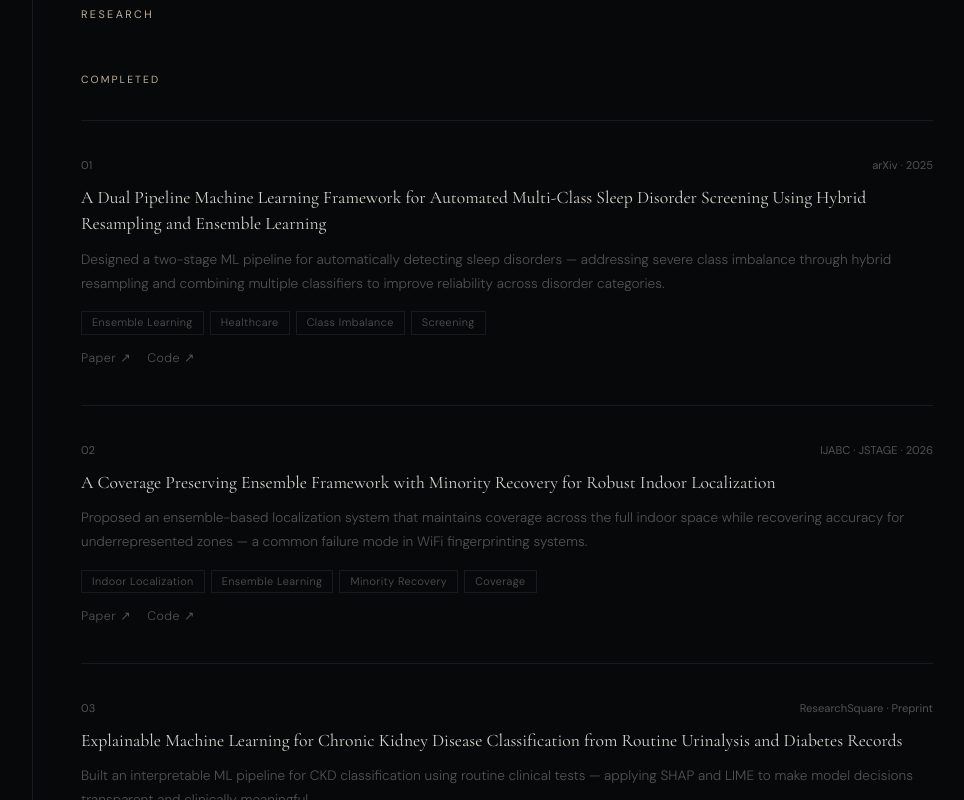
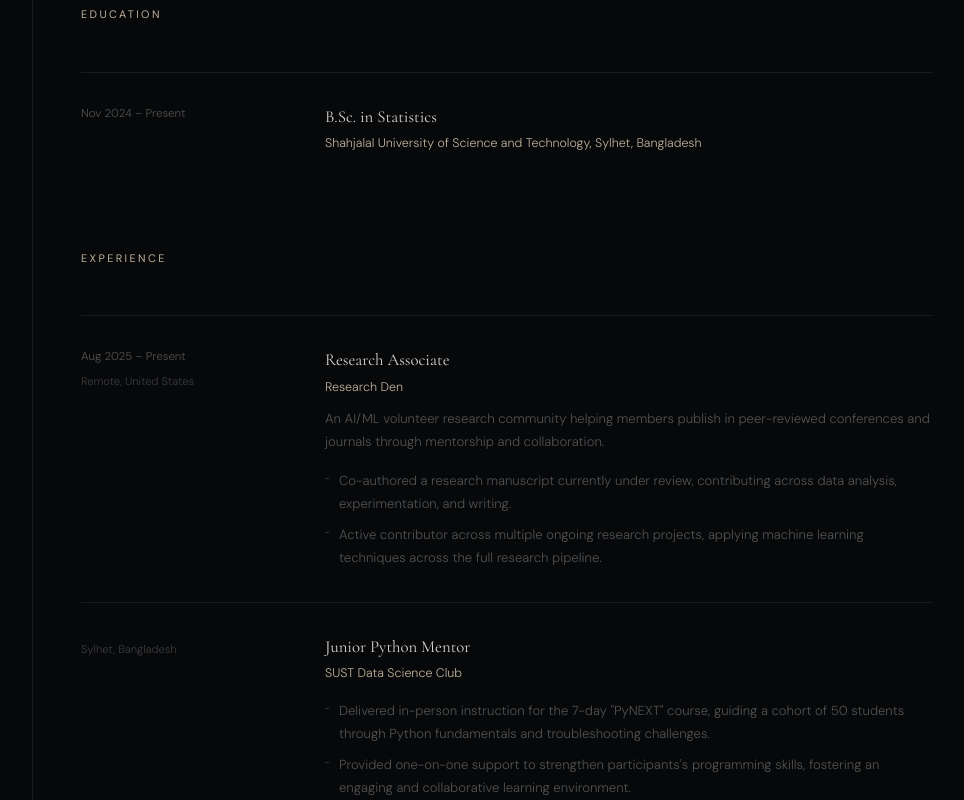
Before and after one commit to Miftahul-adib/my-portfolio, a React (Vite) app: page / in a window 1280 px wide. Shown: the part 1160-1960 px from the top of the page, without its empty margins (167-1131 px from the left). Built offline with nearby package versions, Linux system fonts and the light colour scheme.

Commit message:
Add Experience/Education section

```diff
--- a/src/App.jsx
+++ b/src/App.jsx
@@ -1,6 +1,7 @@
 import React from 'react'
 import Hero from './components/Hero'
 import Navbar from './components/Navbar'
+import Experience from './components/Experience'
 import Research from './components/Research'
 import Projects from './components/Projects'
 import Competitions from './components/Competitions'
@@ -14,6 +15,7 @@ export default function App() {
       <Navbar />
       <main>
         <Hero />
+        <Experience />
         <Research />
         <Projects />
         <Competitions />
--- /dev/null
+++ b/src/components/Experience.css
@@ -0,0 +1,105 @@
+.exp__section-gap {
+  margin-top: 64px;
+}
+
+.exp__row {
+  display: grid;
+  grid-template-columns: 220px 1fr;
+  gap: 24px;
+  border-top: 1px solid var(--rule);
+  padding: 32px 0;
+  align-items: start;
+}
+
+.exp__row:last-child {
+  border-bottom: 1px solid var(--rule);
+}
+
+.exp__meta {
+  display: flex;
+  flex-direction: column;
+  gap: 6px;
+}
+
+.exp__period {
+  font-family: var(--font-body);
+  font-size: 0.72rem;
+  font-weight: 300;
+  color: var(--text-secondary);
+  line-height: 1.6;
+}
+
+.exp__location {
+  font-family: var(--font-body);
+  font-size: 0.7rem;
+  font-weight: 300;
+  color: var(--text-secondary);
+  opacity: 0.7;
+}
+
+.exp__body {
+  display: flex;
+  flex-direction: column;
+  gap: 6px;
+}
+
+.exp__title {
+  font-family: var(--font-display);
+  font-weight: 400;
+  font-size: 1.05rem;
+  color: var(--text-primary);
+  line-height: 1.4;
+}
+
+.exp__org {
+  font-family: var(--font-body);
+  font-size: 0.78rem;
+  font-weight: 300;
+  color: var(--accent);
+}
+
+.exp__desc {
+  font-family: var(--font-body);
+  font-size: 0.82rem;
+  font-weight: 300;
+  color: var(--text-secondary);
+  line-height: 1.75;
+  margin-top: 4px;
+}
+
+.exp__bullets {
+  margin-top: 10px;
+  list-style: none;
+  padding-left: 0;
+  display: flex;
+  flex-direction: column;
+  gap: 8px;
+}
+
+.exp__bullets li {
+  font-family: var(--font-body);
+  font-size: 0.82rem;
+  font-weight: 300;
+  color: var(--text-secondary);
+  line-height: 1.75;
+  padding-left: 14px;
+  position: relative;
+}
+
+.exp__bullets li::before {
+  content: '';
+  position: absolute;
+  left: 0;
+  top: 0.6em;
+  width: 4px;
+  height: 1px;
+  background: var(--text-secondary);
+  opacity: 0.5;
+}
+
+@media (max-width: 768px) {
+  .exp__row {
+    grid-template-columns: 1fr;
+    gap: 12px;
+  }
+}
--- /dev/null
+++ b/src/components/Experience.jsx
@@ -0,0 +1,83 @@
+import React from 'react'
+import { useScrollReveal } from '../hooks/useScrollReveal'
+import './Experience.css'
+
+const EDUCATION = [
+  {
+    degree: 'B.Sc. in Statistics',
+    institution: 'Shahjalal University of Science and Technology',
+    location: 'Sylhet, Bangladesh',
+    period: 'Nov 2024 – Present',
+  },
+]
+
+const EXPERIENCE = [
+  {
+    role: 'Research Associate',
+    org: 'Research Den',
+    location: 'Remote, United States',
+    period: 'Aug 2025 – Present',
+    desc: 'An AI/ML volunteer research community helping members publish in peer-reviewed conferences and journals through mentorship and collaboration.',
+    bullets: [
+      'Co-authored a research manuscript currently under review, contributing across data analysis, experimentation, and writing.',
+      'Active contributor across multiple ongoing research projects, applying machine learning techniques across the full research pipeline.',
+    ],
+  },
+  {
+    role: 'Junior Python Mentor',
+    org: 'SUST Data Science Club',
+    location: 'Sylhet, Bangladesh',
+    period: '',
+    desc: '',
+    bullets: [
+      'Delivered in-person instruction for the 7-day "PyNEXT" course, guiding a cohort of 50 students through Python fundamentals and troubleshooting challenges.',
+      "Provided one-on-one support to strengthen participants's programming skills, fostering an engaging and collaborative learning environment.",
+    ],
+  },
+]
+
+export default function Experience() {
+  const ref = useScrollReveal()
+
+  return (
+    <section id="experience" className="page-section">
+      <div className="page-section__sidebar" />
+      <div className="section-wrapper" ref={ref}>
+        <span className="reveal section-label">Education</span>
+
+        {EDUCATION.map((e) => (
+          <div key={e.degree} className="reveal exp__row">
+            <div className="exp__meta">
+              <span className="exp__period">{e.period}</span>
+            </div>
+            <div className="exp__body">
+              <h3 className="exp__title">{e.degree}</h3>
+              <p className="exp__org">{e.institution}, {e.location}</p>
+            </div>
+          </div>
+        ))}
+
+        <span className="reveal section-label exp__section-gap">Experience</span>
+
+        {EXPERIENCE.map((e) => (
+          <div key={e.role} className="reveal exp__row">
+            <div className="exp__meta">
+              <span className="exp__period">{e.period}</span>
+              <span className="exp__location">{e.location}</span>
+            </div>
+            <div className="exp__body">
+              <h3 className="exp__title">{e.role}</h3>
+              <p className="exp__org">{e.org}</p>
+              {e.desc && <p className="exp__desc">{e.desc}</p>}
+              <ul className="exp__bullets">
+                {e.bullets.map((b, i) => (
+                  <li key={i}>{b}</li>
+                ))}
+              </ul>
+            </div>
+          </div>
+        ))}
+      </div>
+    </section>
+  )
+}
--- a/src/components/Navbar.jsx
+++ b/src/components/Navbar.jsx
@@ -3,6 +3,7 @@ import './Navbar.css'
 
 const NAV_LINKS = [
   { label: 'ABOUT', href: '#top' },
+  { label: 'EXPERIENCE', href: '#experience' },
   { label: 'RESEARCH', href: '#research' },
   { label: 'PROJECTS', href: '#projects' },
   { label: 'COMPETITIONS', href: '#competitions' },
@@ -18,7 +19,6 @@ export default function Navbar() {
   useEffect(() => {
     const handleScroll = () => {
       const scrollY = window.scrollY
-
       if (scrollY > 300) {
         if (!appeared) {
           setVisible(true)
@@ -29,38 +29,31 @@ export default function Navbar() {
         setVisible(false)
       }
     }
-
     window.addEventListener('scroll', handleScroll, { passive: true })
     return () => window.removeEventListener('scroll', handleScroll)
   }, [appeared])
 
   useEffect(() => {
-    const ids = ['top', 'research', 'projects', 'competitions', 'skills', 'contact']
+    const ids = ['top', 'experience', 'research', 'projects', 'competitions', 'skills', 'contact']
     const observer = new IntersectionObserver(
       (entries) => {
         entries.forEach(entry => {
-          if (entry.isIntersecting) {
-            setActive(entry.target.id)
-          }
+          if (entry.isIntersecting) setActive(entry.target.id)
         })
       },
       { rootMargin: '-40% 0px -55% 0px' }
     )
-
     ids.forEach(id => {
       const el = document.getElementById(id)
       if (el) observer.observe(el)
     })
-
     return () => observer.disconnect()
   }, [])
 
   const handleClick = (e, href) => {
     e.preventDefault()
     const target = document.querySelector(href)
-    if (target) {
-      target.scrollIntoView({ behavior: 'smooth' })
-    }
+    if (target) target.scrollIntoView({ behavior: 'smooth' })
   }
 
   return (
```
